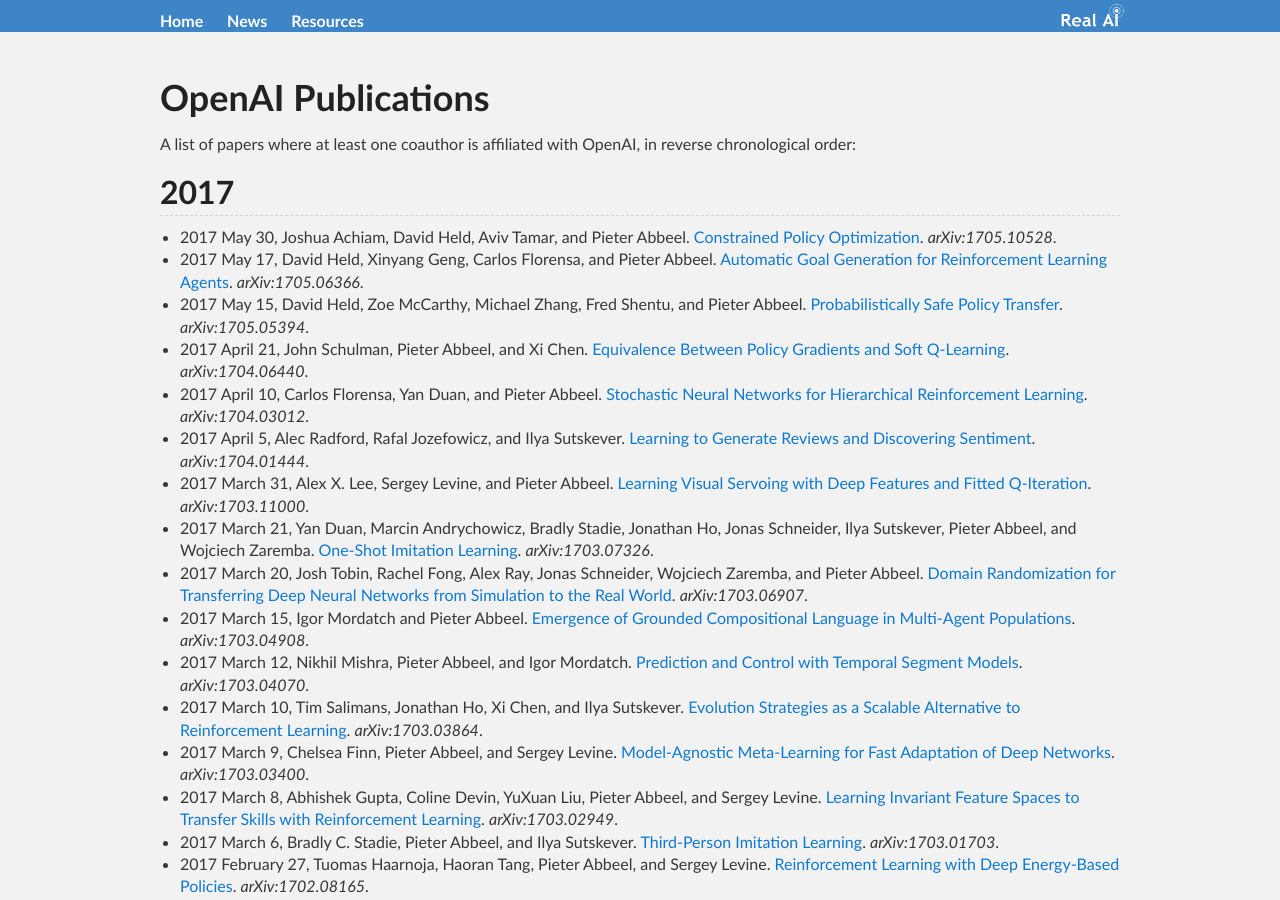
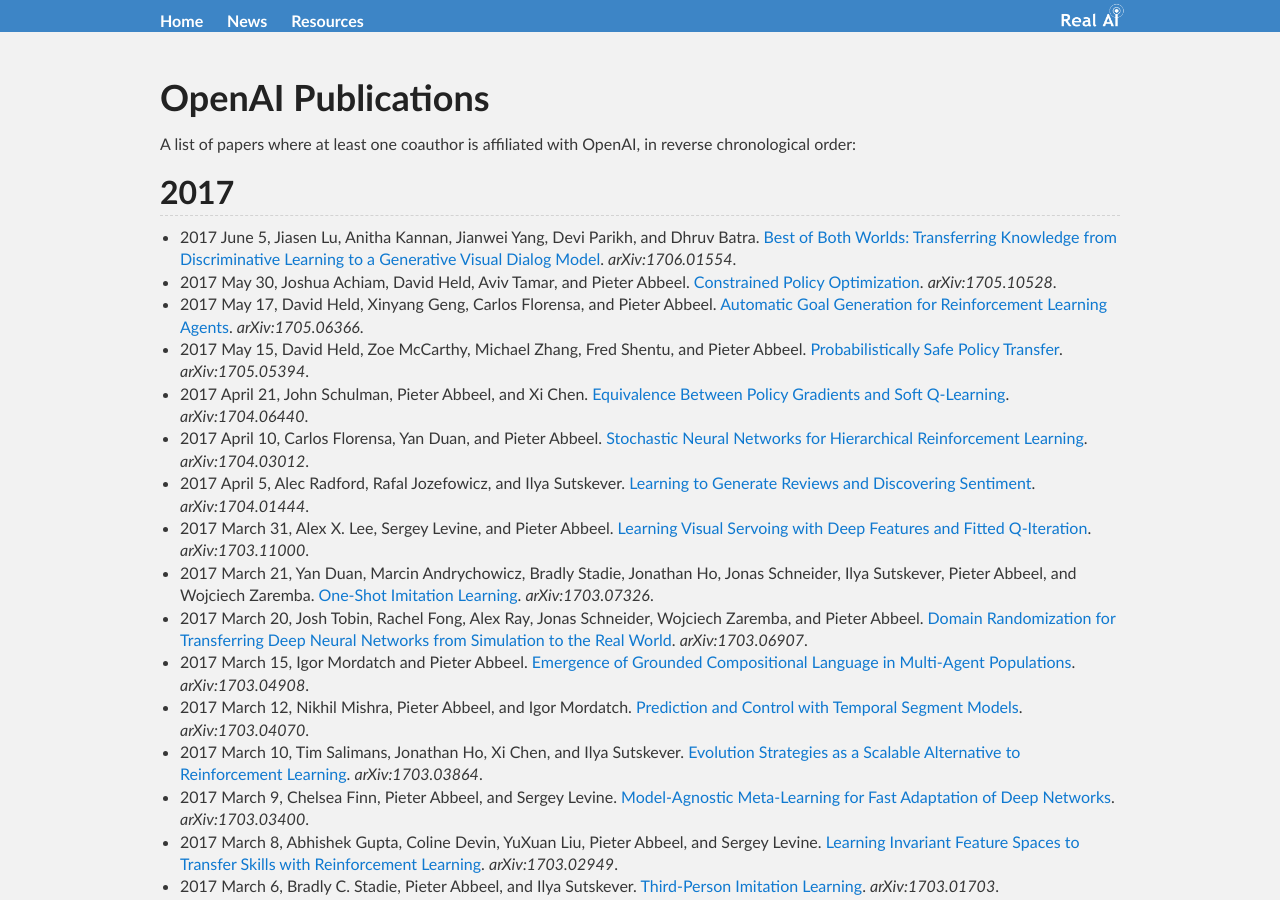
Before and after one commit to Tonywuhk/realai.org, a Jekyll site: the page built from labs/openai-publications.md, in a window 1280 px wide and 900 px high. Built offline with Jekyll 4.4.1, drawn with Linux system fonts in a browser that asks for light colours; our own code applies the rules of GitHub Pages for plain Markdown files; formulas are drawn with MathJax 3; comment, search, counter and statistics services are not loaded; the repository's description, which GitHub fills in, is left out.

Commit message:
Update openai-publications.md

```diff
--- a/labs/openai-publications.md
+++ b/labs/openai-publications.md
@@ -8,6 +8,7 @@
 
 ## 2017
 
+* 2017 June 5, Jiasen Lu, Anitha Kannan, Jianwei Yang, Devi Parikh, and Dhruv Batra. [Best of Both Worlds: Transferring Knowledge from Discriminative Learning to a Generative Visual Dialog Model](https://arxiv.org/abs/1706.01554). *arXiv:1706.01554*.
 * 2017 May 30, Joshua Achiam, David Held, Aviv Tamar, and Pieter Abbeel. [Constrained Policy Optimization](https://arxiv.org/abs/1705.10528). *arXiv:1705.10528*.
 * 2017 May 17, David Held, Xinyang Geng, Carlos Florensa, and Pieter Abbeel. [Automatic Goal Generation for Reinforcement Learning Agents](https://arxiv.org/abs/1705.06366). *arXiv:1705.06366*.
 * 2017 May 15, David Held, Zoe McCarthy, Michael Zhang, Fred Shentu, and Pieter Abbeel. [Probabilistically Safe Policy Transfer](https://arxiv.org/abs/1705.05394). *arXiv:1705.05394*.
```
